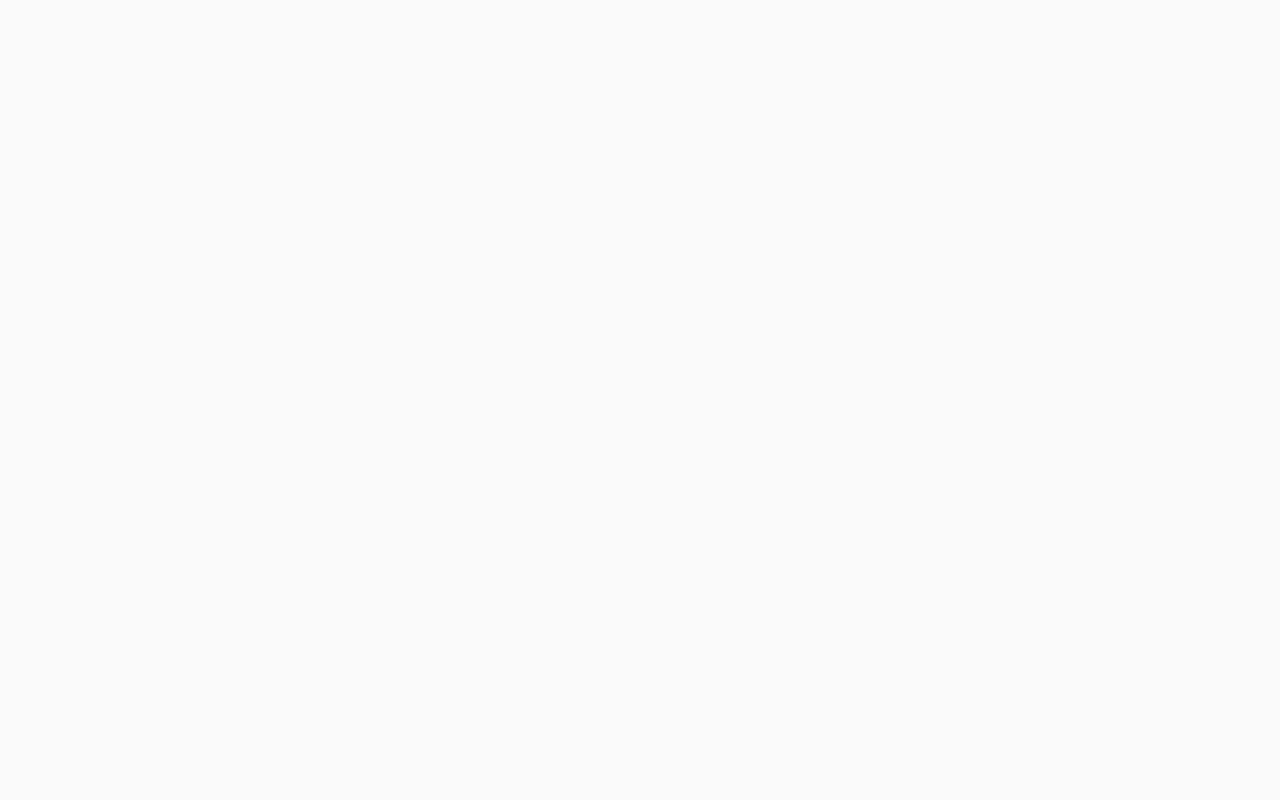
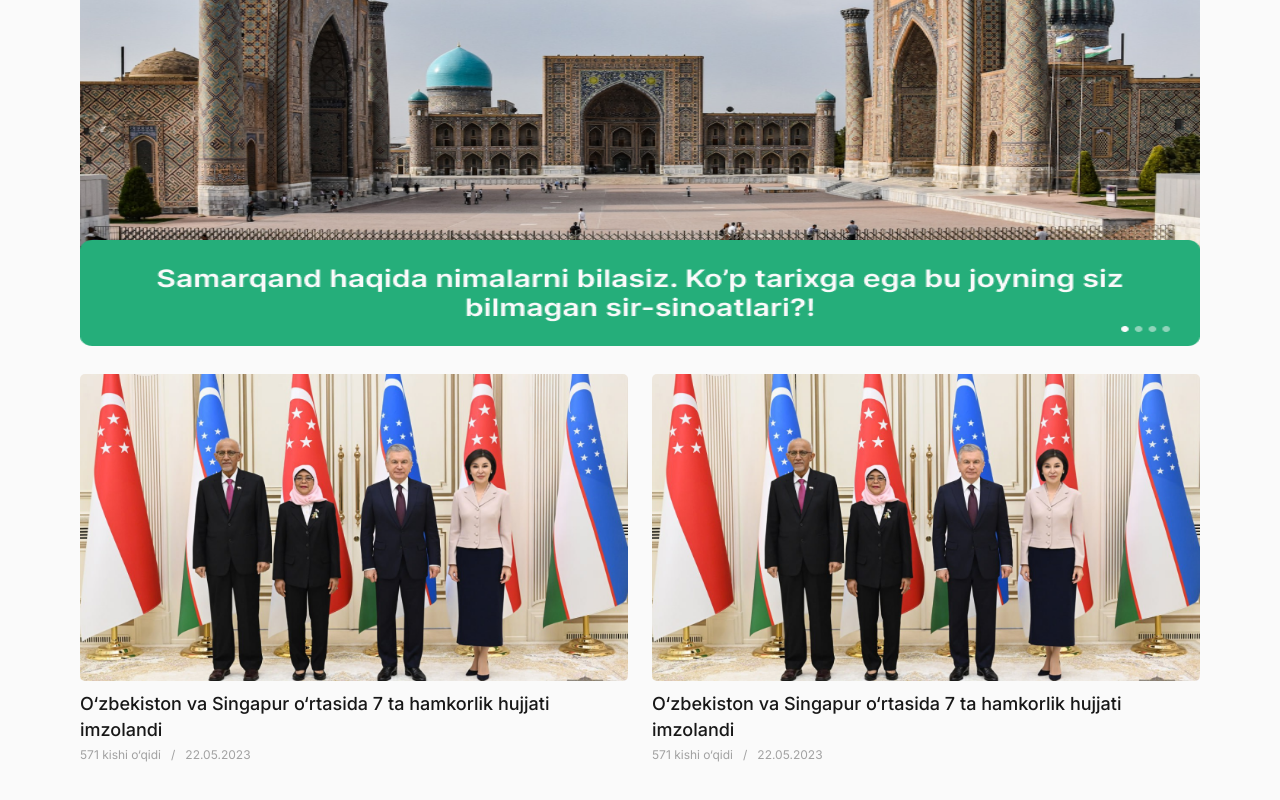
Before and after one commit to Sadullo1992/newspaper, a Next.js app: page / in a window 1280 px wide. Shown: the part 330-1130 px from the top of the page. Before the commit the page ends 800 px from the top, so only its background shows below. Built offline with nearby package versions, Linux system fonts and the light colour scheme.

Commit message:
feat: add intro

```diff
--- /dev/null
+++ b/components/Article.tsx
@@ -0,0 +1,18 @@
+import Image from 'next/image';
+import articleImg from '@/assets/images/article-photo.png';
+
+export default function Article() {
+  return (
+    <article className="article">
+      <Image src={articleImg} alt="article photo" className="article__photo" />
+      <h3 className="article__title">
+        O‘zbekiston va Singapur o‘rtasida 7 ta hamkorlik hujjati imzolandi
+      </h3>
+      <div className="article__caption">
+        <span>571 kishi o‘qidi</span>
+        <span>/</span>
+        <span>22.05.2023</span>
+      </div>
+    </article>
+  );
+}
--- a/pages/index.tsx
+++ b/pages/index.tsx
@@ -1,4 +1,7 @@
 import Head from 'next/head';
+import Image from 'next/image';
+import banner from '@/assets/images/banner.png';
+import Article from '@/components/Article';
 
 export default function Home() {
   return (
@@ -6,8 +9,18 @@ export default function Home() {
       <Head>
         <title>Bobotog&#39; tongi gazetasi</title>
       </Head>
-      <section>
-        <h1>Hello Project</h1>
+      <section className="home">
+        <div className="container">
+          <div className="intro">
+            <div className="intro__slider">
+              <Image src={banner} alt="slider image" />
+            </div>
+            <div className="intro__articles">
+              <Article />
+              <Article />
+            </div>
+          </div>
+        </div>
       </section>
     </>
   );
--- a/styles/abstracts/_mixins.scss
+++ b/styles/abstracts/_mixins.scss
@@ -44,6 +44,20 @@
   }
 }
 
+@mixin subtitle {
+  font-size: 16px;
+  line-height: 22.5px;
+  font-weight: 500;
+  @include desktop {
+    font-size: 18px;
+    line-height: 25.2px;
+  }
+  @include mobile {
+    font-size: 16px;
+    line-height: 22.5px;
+  }
+}
+
 @mixin bodytext {
   font-size: 18px;
   line-height: 1.5;
@@ -52,3 +66,9 @@
     font-size: 16px;
   }
 }
+
+@mixin caption {
+  font-size: 12px;
+  line-height: 1.5;
+  font-weight: 400;
+}
--- /dev/null
+++ b/styles/layout/_article.scss
@@ -0,0 +1,54 @@
+.article {
+  width: 100%;
+  text-decoration: none;
+  cursor: pointer;
+  position: relative;
+  &__photo {
+    width: 100%;
+    height: auto;
+    aspect-ratio: auto 16 / 9;
+    display: block;
+    border-radius: 5px;
+    object-fit: cover;
+    opacity: 1;
+    transition: opacity 0.2s linear;
+    border-radius: 5px;
+    margin-bottom: 10px;
+  }
+  &__title {
+    @include subtitle;
+    color: $black;
+    margin-bottom: 4px;
+    transition: color 0.2s linear;
+  }
+  &__caption {
+    display: flex;
+    gap: 10px;
+    @include caption;
+    color: $gray;
+  }
+  &::after {
+    content: ' ';
+    position: absolute;
+    width: 100%;
+    height: auto;
+    aspect-ratio: auto 16 / 9;
+    top: 0;
+    left: 0;
+    display: block;
+    background-color: rgba($color: #000000, $alpha: 0.1);
+    border-radius: 5px;
+    z-index: -2;
+    opacity: 0;
+    transition: all 0.2s linear;
+  }
+  &:hover .article__title {
+    color: $dark;
+  }
+  &:hover {
+    &::after {
+      opacity: 1;
+      z-index: 2;
+    }
+  }
+}
--- a/styles/main.scss
+++ b/styles/main.scss
@@ -15,3 +15,7 @@
 @import './layout/header';
 @import './layout/nav';
 @import './layout/modal';
+@import './layout/article';
+
+// Pages
+@import './pages/home';
--- /dev/null
+++ b/styles/pages/_home.scss
@@ -0,0 +1,28 @@
+.home {
+  padding: 40px 0 80px;
+}
+
+// intro
+.intro {
+  display: flex;
+  gap: 24px;
+  &__slider {
+    flex: 1;
+    img {
+        width: 100%;
+    }
+  }
+  &__articles {
+    width: 25%;
+    display: flex;
+    flex-direction: column;
+    gap: 24px;
+    @include desktop {
+    flex-direction: row;
+    width: 100%;
+  }
+  }
+  @include desktop {
+    flex-direction: column;
+  }
+}
```
Also changed, not shown: assets/images/article-photo.png (added), assets/images/banner.png (added).
